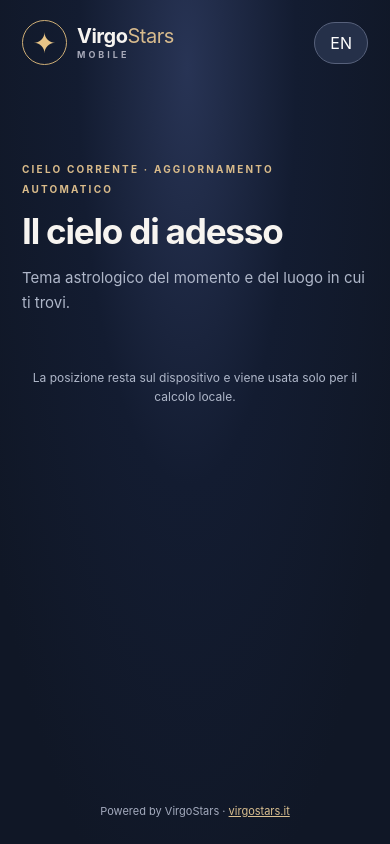
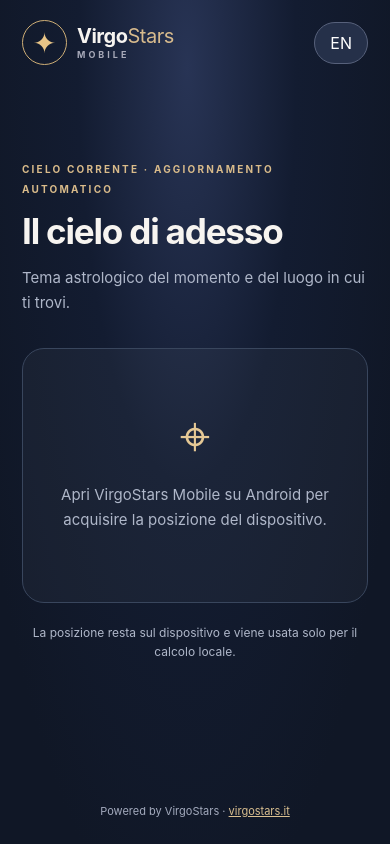
Before and after one commit to Cesare-ml/virgostars-mobile-app, an Angular app: page / in a window 390 px wide. Built offline with nearby package versions, Linux system fonts and the light colour scheme.

Commit message:
feat(mobile): focus app on live current-sky MVP

```diff
--- a/src/app/app.component.html
+++ b/src/app/app.component.html
@@ -20,6 +20,11 @@
       <section class="status-card" role="status">
         <span class="loader" aria-hidden="true"></span>
         <p>{{ t('loading') }}</p>
+      </section>
+    } @else if (state() === 'browser-preview') {
+      <section class="status-card" role="status">
+        <span class="status-symbol" aria-hidden="true">⌖</span>
+        <p>{{ t('browser') }}</p>
       </section>
     } @else if (state() === 'permission-denied') {
       <section class="status-card" role="alert">
@@ -44,7 +49,7 @@
         <span class="status-symbol" aria-hidden="true">✧</span>
         <p>{{ t('renderer') }}</p>
       </section>
-    } @else if (state() === 'failed') {
+    } @else {
       <section class="status-card" role="alert">
         <span class="status-symbol" aria-hidden="true">!</span>
         <p>{{ t('failed') }}</p>
```
